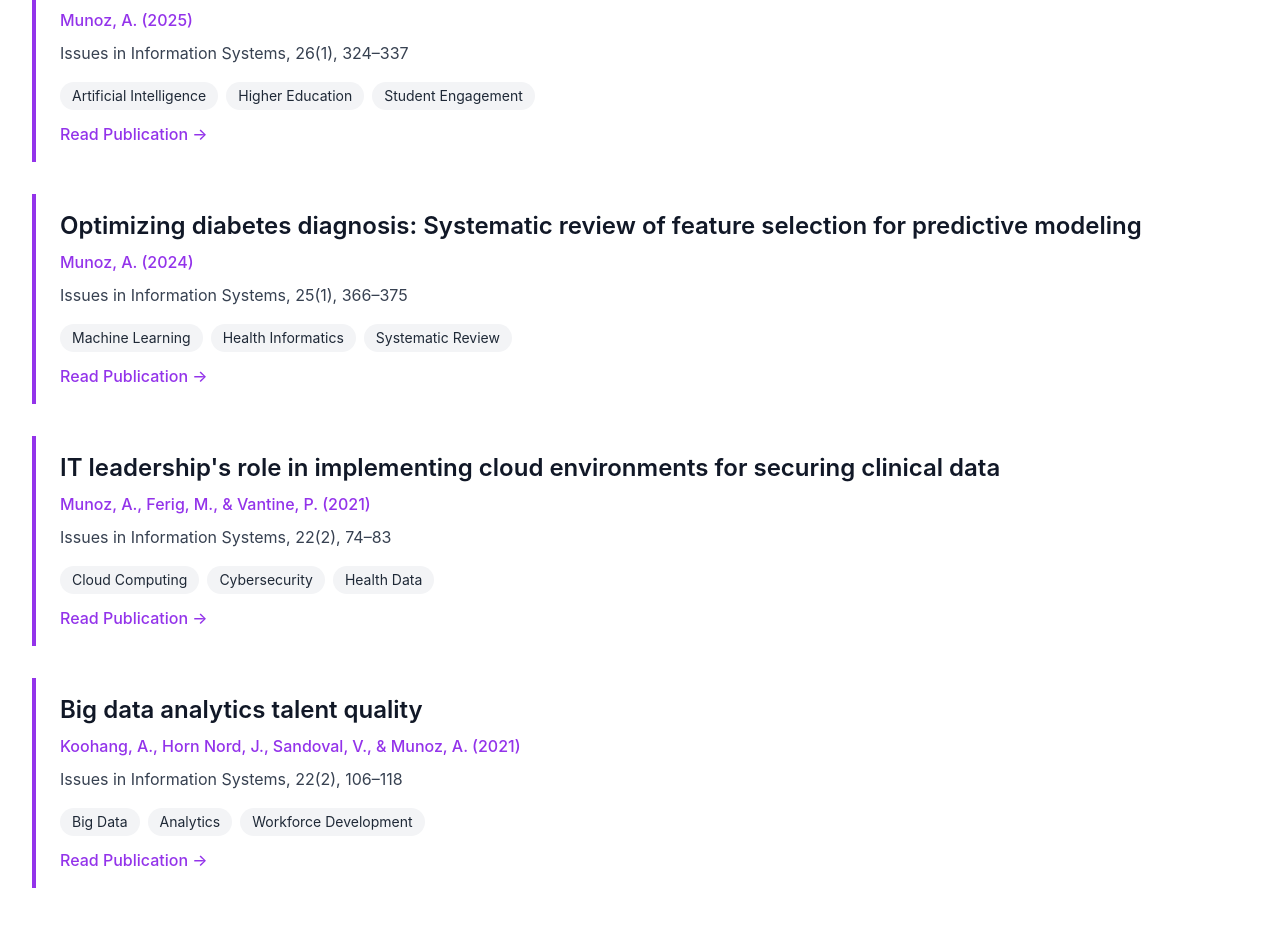
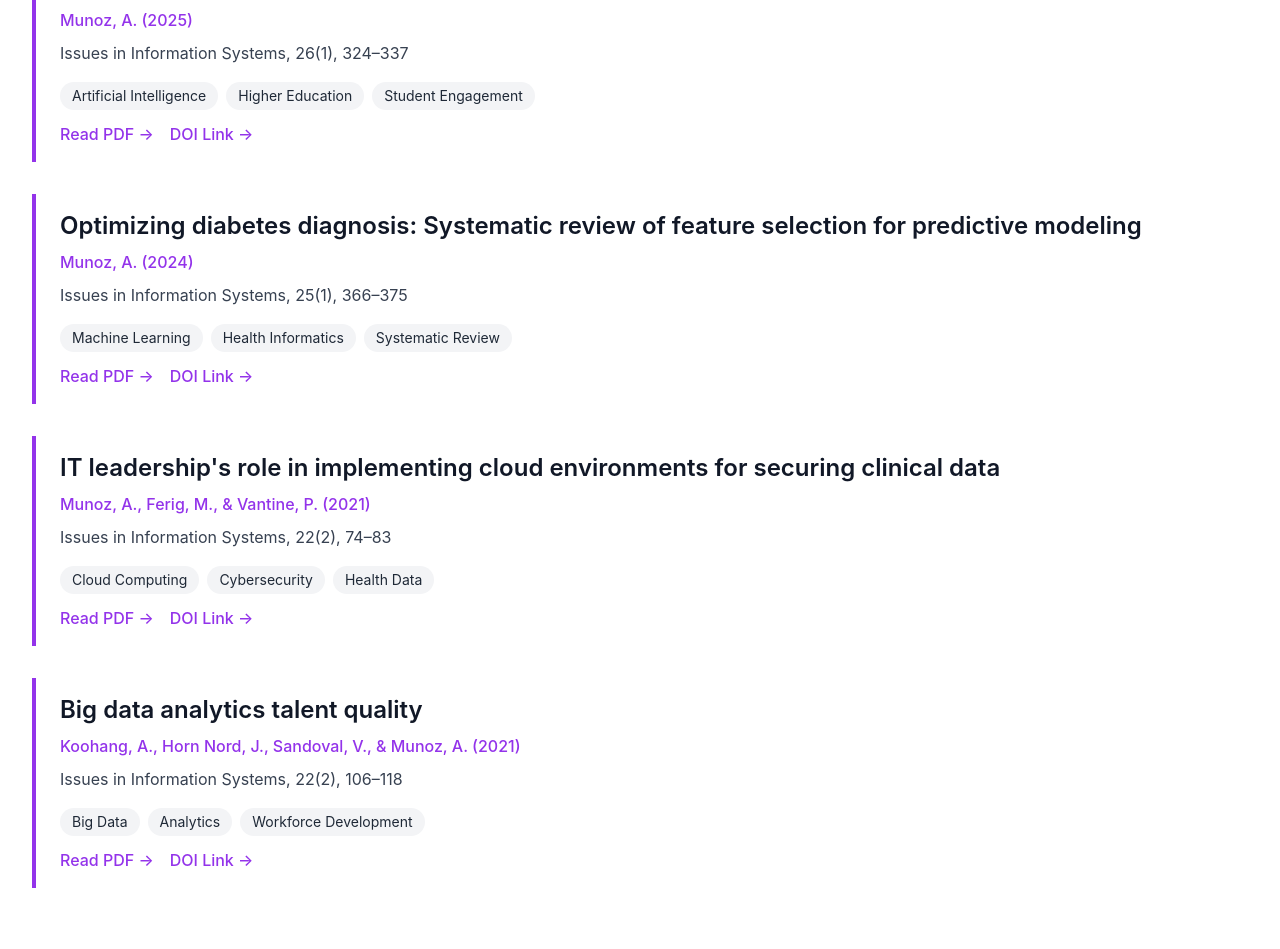
Before and after one commit to acmunoz14/Portfolio, a React (Vite) app: page / in a window 1280 px wide. Shown: the part 9003-9952 px from the top of the page. Built offline with nearby package versions, Linux system fonts and the light colour scheme.

Commit message:
Update research publications with PDF links

```diff
--- a/src/App.tsx
+++ b/src/App.tsx
@@ -492,7 +492,10 @@ function App() {
                 <span className="bg-gray-100 text-gray-800 px-3 py-1 rounded-full text-sm">Higher Education</span>
                 <span className="bg-gray-100 text-gray-800 px-3 py-1 rounded-full text-sm">Student Engagement</span>
               </div>
-              <a href="https://doi.org/10.48009/1_iis_2025_124" target="_blank" rel="noopener noreferrer" className="text-purple-600 hover:text-purple-800 font-medium">Read Publication →</a>
+              <div className="flex gap-4">
+                <a href="/1_iis_2025_324-337_(2).pdf" target="_blank" rel="noopener noreferrer" className="text-purple-600 hover:text-purple-800 font-medium">Read PDF →</a>
+                <a href="https://doi.org/10.48009/1_iis_2025_124" target="_blank" rel="noopener noreferrer" className="text-purple-600 hover:text-purple-800 font-medium">DOI Link →</a>
+              </div>
             </div>
 
             <div className="border-l-4 border-purple-600 pl-6 py-4 hover:bg-gray-50 transition-colors">
@@ -506,7 +509,10 @@ function App() {
                 <span className="bg-gray-100 text-gray-800 px-3 py-1 rounded-full text-sm">Health Informatics</span>
                 <span className="bg-gray-100 text-gray-800 px-3 py-1 rounded-full text-sm">Systematic Review</span>
               </div>
-              <a href="https://doi.org/10.48009/1_iis_2024_130" target="_blank" rel="noopener noreferrer" className="text-purple-600 hover:text-purple-800 font-medium">Read Publication →</a>
+              <div className="flex gap-4">
+                <a href="/1_iis_2024_366-375.pdf" target="_blank" rel="noopener noreferrer" className="text-purple-600 hover:text-purple-800 font-medium">Read PDF →</a>
+                <a href="https://doi.org/10.48009/1_iis_2024_130" target="_blank" rel="noopener noreferrer" className="text-purple-600 hover:text-purple-800 font-medium">DOI Link →</a>
+              </div>
             </div>
 
             <div className="border-l-4 border-purple-600 pl-6 py-4 hover:bg-gray-50 transition-colors">
@@ -520,7 +526,10 @@ function App() {
                 <span className="bg-gray-100 text-gray-800 px-3 py-1 rounded-full text-sm">Cybersecurity</span>
                 <span className="bg-gray-100 text-gray-800 px-3 py-1 rounded-full text-sm">Health Data</span>
               </div>
-              <a href="https://doi.org/10.48009/2_iis_2021_74-83" target="_blank" rel="noopener noreferrer" className="text-purple-600 hover:text-purple-800 font-medium">Read Publication →</a>
+              <div className="flex gap-4">
+                <a href="/2_iis_2021_74-83.pdf" target="_blank" rel="noopener noreferrer" className="text-purple-600 hover:text-purple-800 font-medium">Read PDF →</a>
+                <a href="https://doi.org/10.48009/2_iis_2021_74-83" target="_blank" rel="noopener noreferrer" className="text-purple-600 hover:text-purple-800 font-medium">DOI Link →</a>
+              </div>
             </div>
 
             <div className="border-l-4 border-purple-600 pl-6 py-4 hover:bg-gray-50 transition-colors">
@@ -534,7 +543,10 @@ function App() {
                 <span className="bg-gray-100 text-gray-800 px-3 py-1 rounded-full text-sm">Analytics</span>
                 <span className="bg-gray-100 text-gray-800 px-3 py-1 rounded-full text-sm">Workforce Development</span>
               </div>
-              <a href="https://doi.org/10.48009/2_iis_2021_108-121" target="_blank" rel="noopener noreferrer" className="text-purple-600 hover:text-purple-800 font-medium">Read Publication →</a>
+              <div className="flex gap-4">
+                <a href="/2_iis_2021_108-121.pdf" target="_blank" rel="noopener noreferrer" className="text-purple-600 hover:text-purple-800 font-medium">Read PDF →</a>
+                <a href="https://doi.org/10.48009/2_iis_2021_108-121" target="_blank" rel="noopener noreferrer" className="text-purple-600 hover:text-purple-800 font-medium">DOI Link →</a>
+              </div>
             </div>
           </div>
         </div>
```
Also changed, not shown: 1 other file (tests, documents, lock files or other folders).
